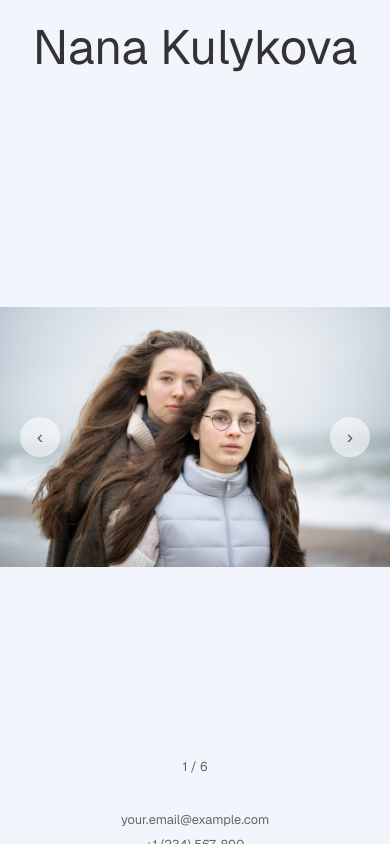
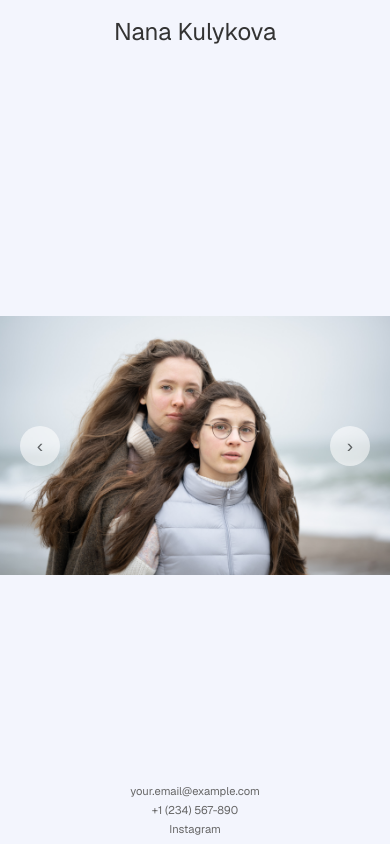
Before and after one commit to edjafarov/horsey_humangaze, a Next.js app: page / in a window 390 px wide. Built offline with nearby package versions, Linux system fonts and the light colour scheme.

Commit message:
Refactor global styles and components for improved responsiveness and layout. Update height and overflow properties in globals.css, adjust PageContainer and Footer styles for mobile, and enhance Header and ImageSlider with responsive design adjustments.

```diff
--- a/app/components/Footer.tsx
+++ b/app/components/Footer.tsx
@@ -1,6 +1,6 @@
-'use client';
+"use client";
 
-import styled from 'styled-components';
+import styled from "styled-components";
 
 const FooterContainer = styled.footer`
   display: flex;
@@ -9,6 +9,14 @@ const FooterContainer = styled.footer`
   padding: 1rem 2rem;
   background-color: #f3f5fd;
   margin-top: auto;
+  flex-shrink: 0;
+
+  @media (max-width: 768px) {
+    padding: 0.5rem 1rem;
+    position: fixed;
+    bottom: 0;
+    width: 100%;
+  }
 `;
 
 const ContactInfo = styled.div`
@@ -20,8 +28,9 @@ const ContactInfo = styled.div`
 
   @media (max-width: 768px) {
     flex-direction: column;
-    gap: 0.5rem;
+    gap: 0.3rem;
     text-align: center;
+    font-size: 0.7rem;
   }
 `;
 
@@ -51,11 +60,13 @@ export default function Footer() {
           your.email@example.com
         </ContactItem>
         <Separator>•</Separator>
-        <ContactItem href="tel:+1234567890">
-          +1 (234) 567-890
-        </ContactItem>
+        <ContactItem href="tel:+1234567890">+1 (234) 567-890</ContactItem>
         <Separator>•</Separator>
-        <ContactItem href="https://instagram.com/yourusername" target="_blank" rel="noopener noreferrer">
+        <ContactItem
+          href="https://instagram.com/yourusername"
+          target="_blank"
+          rel="noopener noreferrer"
+        >
           Instagram
         </ContactItem>
       </ContactInfo>
--- a/app/components/Header.tsx
+++ b/app/components/Header.tsx
@@ -8,6 +8,7 @@ const HeaderContainer = styled.header`
   align-items: center;
   padding: 1rem 2rem 0;
   background-color: #f3f5fd;
+  flex-shrink: 0;
 `;
 
 const Name = styled.h1`
@@ -15,6 +16,14 @@ const Name = styled.h1`
   font-weight: 400;
   color: #333;
   margin: 0;
+
+  @media (max-width: 768px) {
+    font-size: 1.8rem;
+  }
+
+  @media (max-width: 480px) {
+    font-size: 1.5rem;
+  }
 `;
 
 export default function Header() {
--- a/app/components/ImageSlider.tsx
+++ b/app/components/ImageSlider.tsx
@@ -7,7 +7,7 @@ import Image from "next/image";
 const SliderContainer = styled.div`
   width: 100%;
   max-width: 900px;
-  height: 85vh;
+  height: 100%;
   position: relative;
   overflow: hidden;
   cursor: grab;
@@ -15,6 +15,11 @@ const SliderContainer = styled.div`
 
   &:active {
     cursor: grabbing;
+  }
+
+  @media (max-width: 768px) {
+    height: 100%;
+    max-width: 100%;
   }
 `;
 
--- a/app/globals.css
+++ b/app/globals.css
@@ -2,7 +2,18 @@ html,
 body {
   max-width: 100vw;
   overflow-x: hidden;
-  height: 100%;
+  height: 100vh;
+  overflow-y: hidden;
+}
+
+@media (max-width: 768px) {
+  html,
+  body {
+    height: 100vh;
+    overflow: hidden;
+    position: fixed;
+    width: 100%;
+  }
 }
 
 body {
@@ -11,6 +22,8 @@ body {
   font-family: var(--font-geist-sans);
   -webkit-font-smoothing: antialiased;
   -moz-osx-font-smoothing: grayscale;
+  margin: 0;
+  padding: 0;
 }
 
 * {
--- a/app/page.tsx
+++ b/app/page.tsx
@@ -19,10 +19,19 @@ const LoadingContainer = styled.div`
 `;
 
 const PageContainer = styled.div`
-  min-height: 100vh;
+  height: 100vh;
   display: flex;
   flex-direction: column;
   background-color: #f3f5fd;
+  overflow: hidden;
+
+  @media (max-width: 768px) {
+    height: 100vh;
+    position: fixed;
+    width: 100%;
+    top: 0;
+    left: 0;
+  }
 `;
 
 const MainContent = styled.main`
```
